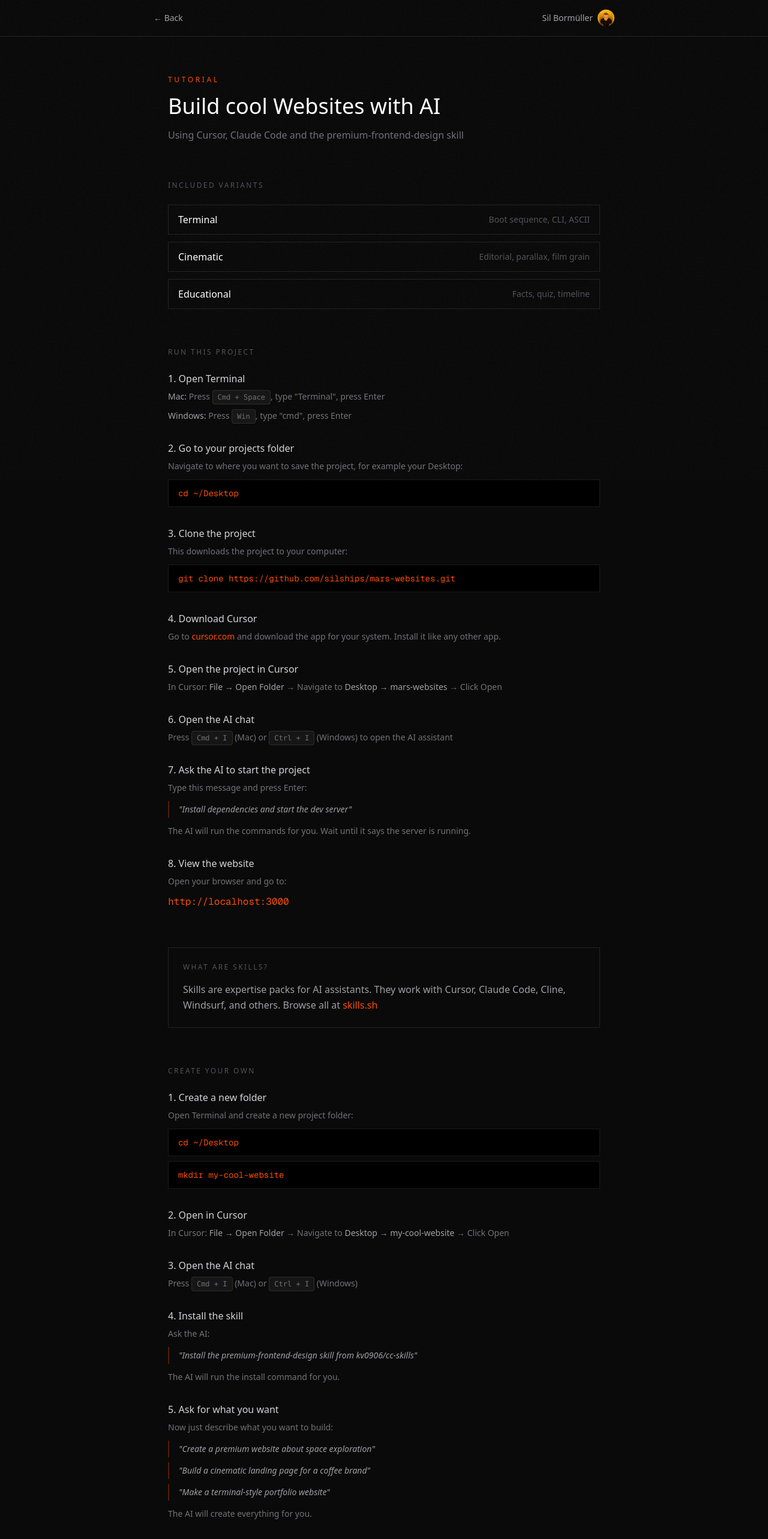
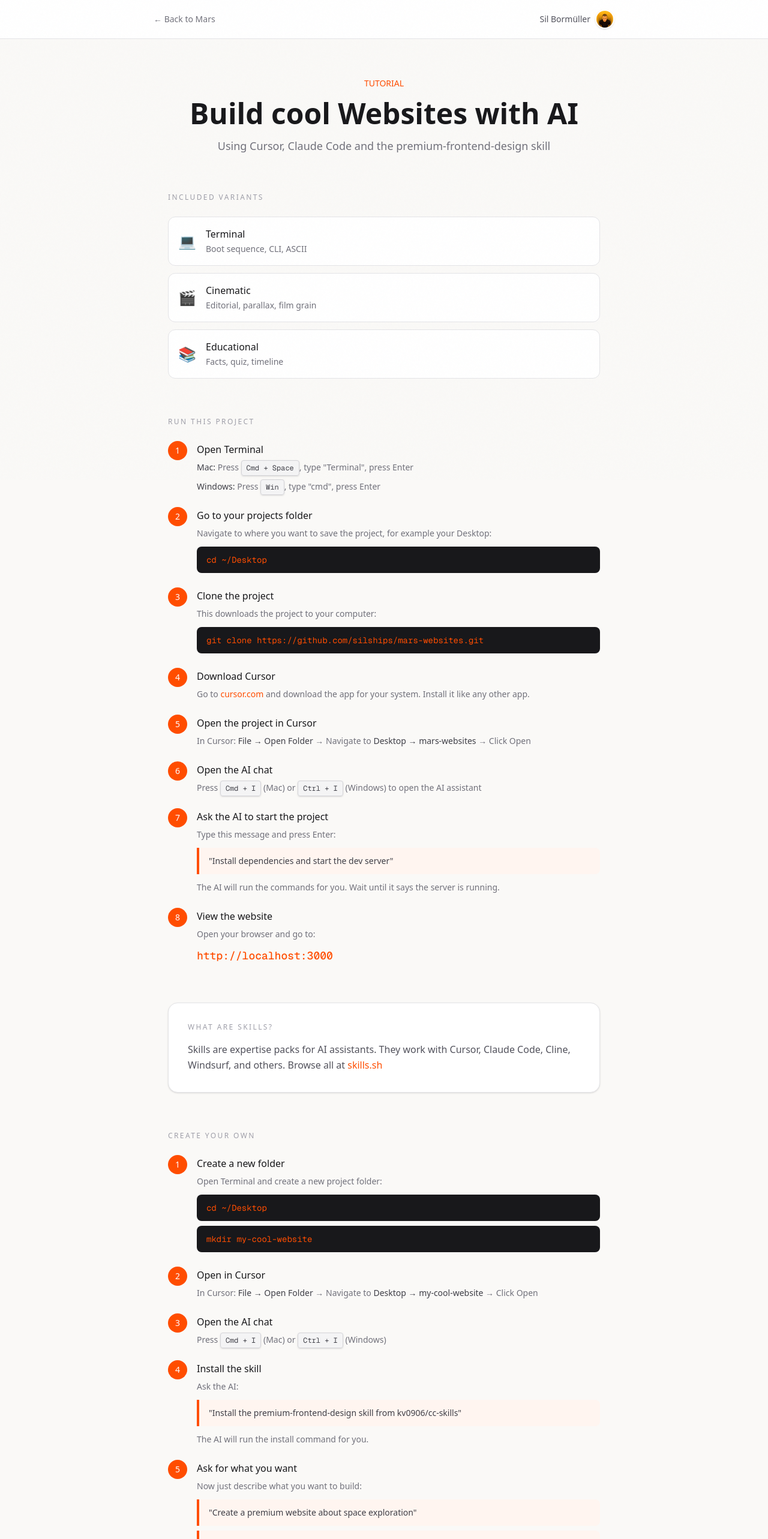
Before and after one commit to silships/mars-websites, a Next.js app: page /tutorial in a window 1280 px wide. Shown: the top 2565 px of the page at 60% size. Built offline with nearby package versions, Linux system fonts and the light colour scheme.

Commit message:
Light friendly tutorial design

```diff
--- a/src/app/tutorial/page.tsx
+++ b/src/app/tutorial/page.tsx
@@ -2,24 +2,24 @@ import Link from 'next/link';
 
 export default function Tutorial() {
   return (
-    <main className="min-h-screen bg-[#0a0a0a] text-white">
+    <main className="min-h-screen bg-[#faf9f7] text-zinc-800">
       {/* Navigation */}
-      <nav className="border-b border-white/10 px-6 py-4">
+      <nav className="border-b border-zinc-200 px-6 py-4 bg-white">
         <div className="max-w-3xl mx-auto flex items-center justify-between">
-          <Link href="/" className="text-sm text-zinc-400 hover:text-[#ff4d00]">
-            ← Back
+          <Link href="/" className="text-sm text-zinc-500 hover:text-[#ff4d00]">
+            ← Back to Mars
           </Link>
           <a
             href="https://www.linkedin.com/in/silbormueller/"
             target="_blank"
             rel="noopener noreferrer"
-            className="flex items-center gap-2 text-sm text-zinc-400 hover:text-white"
+            className="flex items-center gap-2 text-sm text-zinc-600 hover:text-zinc-900"
           >
             <span>Sil Bormüller</span>
             <img
               src="/sil-avatar.png"
               alt="Sil Bormüller"
-              className="w-7 h-7 rounded-full object-cover"
+              className="w-8 h-8 rounded-full object-cover border-2 border-white shadow-sm"
             />
           </a>
         </div>
@@ -27,120 +27,107 @@ export default function Tutorial() {
 
       <div className="max-w-3xl mx-auto px-6 py-16">
         {/* Header */}
-        <header className="mb-16">
-          <p className="text-[#ff4d00] text-xs tracking-[0.3em] mb-4">TUTORIAL</p>
-          <h1 className="text-4xl font-light mb-4">Build cool Websites with AI</h1>
-          <p className="text-zinc-500">
+        <header className="mb-16 text-center">
+          <p className="text-[#ff4d00] text-sm font-medium mb-4">TUTORIAL</p>
+          <h1 className="text-4xl md:text-5xl font-semibold mb-4 text-zinc-900">Build cool Websites with AI</h1>
+          <p className="text-lg text-zinc-500">
             Using Cursor, Claude Code and the premium-frontend-design skill
           </p>
         </header>
 
         {/* Variants */}
         <section className="mb-16">
-          <h2 className="text-xs tracking-[0.2em] text-zinc-600 mb-6">INCLUDED VARIANTS</h2>
-          <div className="space-y-3">
-            <VariantLink href="/" name="Terminal" desc="Boot sequence, CLI, ASCII" />
-            <VariantLink href="/home2" name="Cinematic" desc="Editorial, parallax, film grain" />
-            <VariantLink href="/home3" name="Educational" desc="Facts, quiz, timeline" />
+          <h2 className="text-xs tracking-[0.2em] text-zinc-400 mb-6 font-medium">INCLUDED VARIANTS</h2>
+          <div className="grid gap-3">
+            <VariantLink href="/" name="Terminal" desc="Boot sequence, CLI, ASCII" emoji="💻" />
+            <VariantLink href="/home2" name="Cinematic" desc="Editorial, parallax, film grain" emoji="🎬" />
+            <VariantLink href="/home3" name="Educational" desc="Facts, quiz, timeline" emoji="📚" />
           </div>
         </section>
 
         {/* Run This Project */}
         <section className="mb-16">
-          <h2 className="text-xs tracking-[0.2em] text-zinc-600 mb-6">RUN THIS PROJECT</h2>
-          <ol className="space-y-8">
-            <li>
-              <p className="text-zinc-300 mb-2">1. Open Terminal</p>
+          <h2 className="text-xs tracking-[0.2em] text-zinc-400 mb-6 font-medium">RUN THIS PROJECT</h2>
+          <ol className="space-y-6">
+            <Step num={1} title="Open Terminal">
               <p className="text-sm text-zinc-500 mb-3">
-                <span className="text-zinc-400">Mac:</span> Press <kbd className="px-2 py-1 bg-white/5 border border-white/10 rounded text-xs">Cmd + Space</kbd>, type "Terminal", press Enter
+                <span className="font-medium text-zinc-700">Mac:</span> Press <Kbd>Cmd + Space</Kbd>, type "Terminal", press Enter
               </p>
               <p className="text-sm text-zinc-500">
-                <span className="text-zinc-400">Windows:</span> Press <kbd className="px-2 py-1 bg-white/5 border border-white/10 rounded text-xs">Win</kbd>, type "cmd", press Enter
+                <span className="font-medium text-zinc-700">Windows:</span> Press <Kbd>Win</Kbd>, type "cmd", press Enter
               </p>
-            </li>
-            <li>
-              <p className="text-zinc-300 mb-2">2. Go to your projects folder</p>
+            </Step>
+            <Step num={2} title="Go to your projects folder">
               <p className="text-sm text-zinc-500 mb-3">Navigate to where you want to save the project, for example your Desktop:</p>
               <Code>cd ~/Desktop</Code>
-            </li>
-            <li>
-              <p className="text-zinc-300 mb-2">3. Clone the project</p>
+            </Step>
+            <Step num={3} title="Clone the project">
               <p className="text-sm text-zinc-500 mb-3">This downloads the project to your computer:</p>
               <Code>git clone https://github.com/silships/mars-websites.git</Code>
-            </li>
-            <li>
-              <p className="text-zinc-300 mb-2">4. Download Cursor</p>
-              <p className="text-sm text-zinc-500 mb-3">
-                Go to <a href="https://cursor.com" target="_blank" rel="noopener noreferrer" className="text-[#ff4d00]">cursor.com</a> and download the app for your system. Install it like any other app.
+            </Step>
+            <Step num={4} title="Download Cursor">
+              <p className="text-sm text-zinc-500">
+                Go to <a href="https://cursor.com" target="_blank" rel="noopener noreferrer" className="text-[#ff4d00] font-medium hover:underline">cursor.com</a> and download the app for your system. Install it like any other app.
               </p>
-            </li>
-            <li>
-              <p className="text-zinc-300 mb-2">5. Open the project in Cursor</p>
-              <p className="text-sm text-zinc-500 mb-3">
-                In Cursor: <span className="text-zinc-400">File → Open Folder</span> → Navigate to <span className="text-zinc-400">Desktop → mars-websites</span> → Click Open
+            </Step>
+            <Step num={5} title="Open the project in Cursor">
+              <p className="text-sm text-zinc-500">
+                In Cursor: <span className="font-medium text-zinc-700">File → Open Folder</span> → Navigate to <span className="font-medium text-zinc-700">Desktop → mars-websites</span> → Click Open
               </p>
-            </li>
-            <li>
-              <p className="text-zinc-300 mb-2">6. Open the AI chat</p>
-              <p className="text-sm text-zinc-500 mb-3">
-                Press <kbd className="px-2 py-1 bg-white/5 border border-white/10 rounded text-xs">Cmd + I</kbd> (Mac) or <kbd className="px-2 py-1 bg-white/5 border border-white/10 rounded text-xs">Ctrl + I</kbd> (Windows) to open the AI assistant
+            </Step>
+            <Step num={6} title="Open the AI chat">
+              <p className="text-sm text-zinc-500">
+                Press <Kbd>Cmd + I</Kbd> (Mac) or <Kbd>Ctrl + I</Kbd> (Windows) to open the AI assistant
               </p>
-            </li>
-            <li>
-              <p className="text-zinc-300 mb-2">7. Ask the AI to start the project</p>
+            </Step>
+            <Step num={7} title="Ask the AI to start the project">
               <p className="text-sm text-zinc-500 mb-3">Type this message and press Enter:</p>
               <Prompt>Install dependencies and start the dev server</Prompt>
               <p className="text-sm text-zinc-500 mt-3">The AI will run the commands for you. Wait until it says the server is running.</p>
-            </li>
-            <li>
-              <p className="text-zinc-300 mb-2">8. View the website</p>
+            </Step>
+            <Step num={8} title="View the website">
               <p className="text-sm text-zinc-500 mb-3">Open your browser and go to:</p>
-              <p className="text-[#ff4d00] font-mono">http://localhost:3000</p>
-            </li>
+              <p className="text-[#ff4d00] font-mono font-medium text-lg">http://localhost:3000</p>
+            </Step>
           </ol>
         </section>
 
         {/* What are Skills */}
-        <section className="mb-16 p-6 border border-white/10">
-          <h2 className="text-xs tracking-[0.2em] text-zinc-600 mb-4">WHAT ARE SKILLS?</h2>
-          <p className="text-zinc-400 leading-relaxed">
+        <section className="mb-16 p-8 bg-white rounded-2xl border border-zinc-200 shadow-sm">
+          <h2 className="text-xs tracking-[0.2em] text-zinc-400 mb-4 font-medium">WHAT ARE SKILLS?</h2>
+          <p className="text-zinc-600 leading-relaxed">
             Skills are expertise packs for AI assistants. They work with Cursor, Claude Code, Cline, Windsurf, and others.
-            Browse all at <a href="https://skills.sh" target="_blank" rel="noopener noreferrer" className="text-[#ff4d00]">skills.sh</a>
+            Browse all at <a href="https://skills.sh" target="_blank" rel="noopener noreferrer" className="text-[#ff4d00] font-medium hover:underline">skills.sh</a>
           </p>
         </section>
 
         {/* Create Your Own */}
         <section className="mb-16">
-          <h2 className="text-xs tracking-[0.2em] text-zinc-600 mb-6">CREATE YOUR OWN</h2>
-          <ol className="space-y-8">
-            <li>
-              <p className="text-zinc-300 mb-2">1. Create a new folder</p>
+          <h2 className="text-xs tracking-[0.2em] text-zinc-400 mb-6 font-medium">CREATE YOUR OWN</h2>
+          <ol className="space-y-6">
+            <Step num={1} title="Create a new folder">
               <p className="text-sm text-zinc-500 mb-3">Open Terminal and create a new project folder:</p>
               <div className="space-y-2">
                 <Code>cd ~/Desktop</Code>
                 <Code>mkdir my-cool-website</Code>
               </div>
-            </li>
-            <li>
-              <p className="text-zinc-300 mb-2">2. Open in Cursor</p>
-              <p className="text-sm text-zinc-500 mb-3">
-                In Cursor: <span className="text-zinc-400">File → Open Folder</span> → Navigate to <span className="text-zinc-400">Desktop → my-cool-website</span> → Click Open
+            </Step>
+            <Step num={2} title="Open in Cursor">
+              <p className="text-sm text-zinc-500">
+                In Cursor: <span className="font-medium text-zinc-700">File → Open Folder</span> → Navigate to <span className="font-medium text-zinc-700">Desktop → my-cool-website</span> → Click Open
               </p>
-            </li>
-            <li>
-              <p className="text-zinc-300 mb-2">3. Open the AI chat</p>
-              <p className="text-sm text-zinc-500 mb-3">
-                Press <kbd className="px-2 py-1 bg-white/5 border border-white/10 rounded text-xs">Cmd + I</kbd> (Mac) or <kbd className="px-2 py-1 bg-white/5 border border-white/10 rounded text-xs">Ctrl + I</kbd> (Windows)
+            </Step>
+            <Step num={3} title="Open the AI chat">
+              <p className="text-sm text-zinc-500">
+                Press <Kbd>Cmd + I</Kbd> (Mac) or <Kbd>Ctrl + I</Kbd> (Windows)
               </p>
-            </li>
-            <li>
-              <p className="text-zinc-300 mb-2">4. Install the skill</p>
+            </Step>
+            <Step num={4} title="Install the skill">
               <p className="text-sm text-zinc-500 mb-3">Ask the AI:</p>
               <Prompt>Install the premium-frontend-design skill from kv0906/cc-skills</Prompt>
               <p className="text-sm text-zinc-500 mt-3">The AI will run the install command for you.</p>
-            </li>
-            <li>
-              <p className="text-zinc-300 mb-2">5. Ask for what you want</p>
+            </Step>
+            <Step num={5} title="Ask for what you want">
               <p className="text-sm text-zinc-500 mb-3">Now just describe what you want to build:</p>
               <div className="space-y-2">
                 <Prompt>Create a premium website about space exploration</Prompt>
@@ -148,39 +135,38 @@ export default function Tutorial() {
                 <Prompt>Make a terminal-style portfolio website</Prompt>
               </div>
               <p className="text-sm text-zinc-500 mt-3">The AI will create everything for you.</p>
-            </li>
-            <li>
-              <p className="text-zinc-300 mb-2">6. Start and view your website</p>
+            </Step>
+            <Step num={6} title="Start and view your website">
               <p className="text-sm text-zinc-500 mb-3">Ask the AI:</p>
               <Prompt>Start the dev server</Prompt>
-              <p className="text-sm text-zinc-500 mt-3">Then open <span className="text-[#ff4d00]">http://localhost:3000</span> in your browser.</p>
-            </li>
+              <p className="text-sm text-zinc-500 mt-3">Then open <span className="text-[#ff4d00] font-medium">http://localhost:3000</span> in your browser.</p>
+            </Step>
           </ol>
         </section>
 
         {/* Other Skills */}
         <section className="mb-16">
-          <h2 className="text-xs tracking-[0.2em] text-zinc-600 mb-6">OTHER SKILLS</h2>
-          <div className="space-y-3 text-sm">
-            <div className="flex justify-between items-center py-2 border-b border-white/5">
-              <span className="text-zinc-400">frontend-design</span>
-              <span className="text-zinc-600 font-mono text-xs">anthropics/skills</span>
+          <h2 className="text-xs tracking-[0.2em] text-zinc-400 mb-6 font-medium">OTHER SKILLS</h2>
+          <div className="bg-white rounded-2xl border border-zinc-200 overflow-hidden shadow-sm">
+            <div className="flex justify-between items-center p-4 border-b border-zinc-100">
+              <span className="text-zinc-700 font-medium">frontend-design</span>
+              <span className="text-zinc-400 font-mono text-xs bg-zinc-100 px-2 py-1 rounded">anthropics/skills</span>
             </div>
-            <div className="flex justify-between items-center py-2 border-b border-white/5">
-              <span className="text-zinc-400">vercel-react-best-practices</span>
-              <span className="text-zinc-600 font-mono text-xs">vercel-labs/agent-skills</span>
+            <div className="flex justify-between items-center p-4 border-b border-zinc-100">
+              <span className="text-zinc-700 font-medium">vercel-react-best-practices</span>
+              <span className="text-zinc-400 font-mono text-xs bg-zinc-100 px-2 py-1 rounded">vercel-labs/agent-skills</span>
             </div>
-            <div className="flex justify-between items-center py-2 border-b border-white/5">
-              <span className="text-zinc-400">web-design-guidelines</span>
-              <span className="text-zinc-600 font-mono text-xs">vercel-labs/agent-skills</span>
+            <div className="flex justify-between items-center p-4">
+              <span className="text-zinc-700 font-medium">web-design-guidelines</span>
+              <span className="text-zinc-400 font-mono text-xs bg-zinc-100 px-2 py-1 rounded">vercel-labs/agent-skills</span>
             </div>
           </div>
         </section>
 
         {/* Footer */}
-        <footer className="pt-8 border-t border-white/10 text-center text-sm text-zinc-600">
+        <footer className="pt-8 border-t border-zinc-200 text-center text-sm text-zinc-500">
           <p className="mb-2">
-            Created by <a href="https://www.linkedin.com/in/silbormueller/" target="_blank" rel="noopener noreferrer" className="text-[#ff4d00] hover:underline">Sil Bormüller</a>
+            Created by <a href="https://www.linkedin.com/in/silbormueller/" target="_blank" rel="noopener noreferrer" className="text-[#ff4d00] font-medium hover:underline">Sil Bormüller</a>
           </p>
           <p>Built with Cursor + premium-frontend-design skill</p>
         </footer>
@@ -189,21 +175,38 @@ export default function Tutorial() {
   );
 }
 
-function VariantLink({ href, name, desc }: { href: string; name: string; desc: string }) {
+function VariantLink({ href, name, desc, emoji }: { href: string; name: string; desc: string; emoji: string }) {
   return (
     <Link
       href={href}
-      className="flex justify-between items-center py-3 px-4 border border-white/10 hover:border-[#ff4d00]/30 transition-colors"
+      className="flex items-center gap-4 p-4 bg-white rounded-xl border border-zinc-200 hover:border-[#ff4d00]/50 hover:shadow-md transition-all"
     >
-      <span className="text-white">{name}</span>
-      <span className="text-sm text-zinc-600">{desc}</span>
+      <span className="text-2xl">{emoji}</span>
+      <div>
+        <span className="text-zinc-900 font-medium block">{name}</span>
+        <span className="text-sm text-zinc-500">{desc}</span>
+      </div>
     </Link>
+  );
+}
+
+function Step({ num, title, children }: { num: number; title: string; children: React.ReactNode }) {
+  return (
+    <li className="flex gap-4">
+      <div className="flex-shrink-0 w-8 h-8 rounded-full bg-[#ff4d00] text-white flex items-center justify-center text-sm font-medium">
+        {num}
+      </div>
+      <div className="flex-1 pt-0.5">
+        <p className="text-zinc-900 font-medium mb-2">{title}</p>
+        {children}
+      </div>
+    </li>
   );
 }
 
 function Code({ children }: { children: React.ReactNode }) {
   return (
-    <div className="bg-black border border-white/10 px-4 py-3 font-mono text-sm text-[#ff4d00] overflow-x-auto">
+    <div className="bg-zinc-900 rounded-lg px-4 py-3 font-mono text-sm text-[#ff4d00] overflow-x-auto">
       {children}
     </div>
   );
@@ -211,8 +214,16 @@ function Code({ children }: { children: React.ReactNode }) {
 
 function Prompt({ children }: { children: React.ReactNode }) {
   return (
-    <div className="border-l-2 border-[#ff4d00]/30 pl-4 py-1 text-sm text-zinc-400 italic">
+    <div className="bg-[#fff5f0] border-l-4 border-[#ff4d00] pl-4 pr-4 py-3 text-sm text-zinc-700 rounded-r-lg">
       "{children}"
     </div>
   );
 }
+
+function Kbd({ children }: { children: React.ReactNode }) {
+  return (
+    <kbd className="px-2 py-1 bg-zinc-100 border border-zinc-300 rounded text-xs font-mono text-zinc-700 shadow-sm">
+      {children}
+    </kbd>
+  );
+}
```
